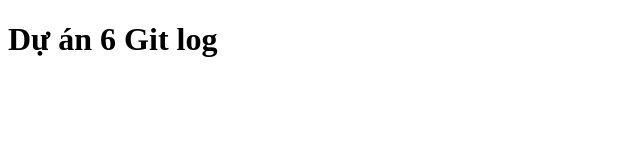
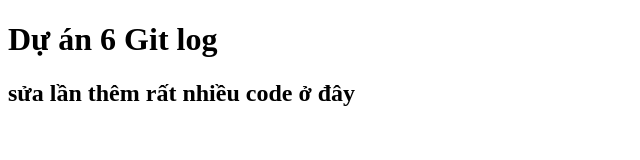
Before and after one commit to canhvinhninh/duan6, a plain HTML site: page index.html in a window 1280 px wide. Shown: the whole page, without its empty margins (0-640 px from the left). Drawn offline with Linux system fonts and the light colour scheme.

Commit message:
1.suacodelan1

```diff
--- a/index.html
+++ b/index.html
@@ -7,5 +7,6 @@
   </head>
   <body>
     <h1>Dự án 6 Git log</h1>
+    <h2>sửa lần thêm rất nhiều code ở đây</h2>
   </body>
 </html>
```
